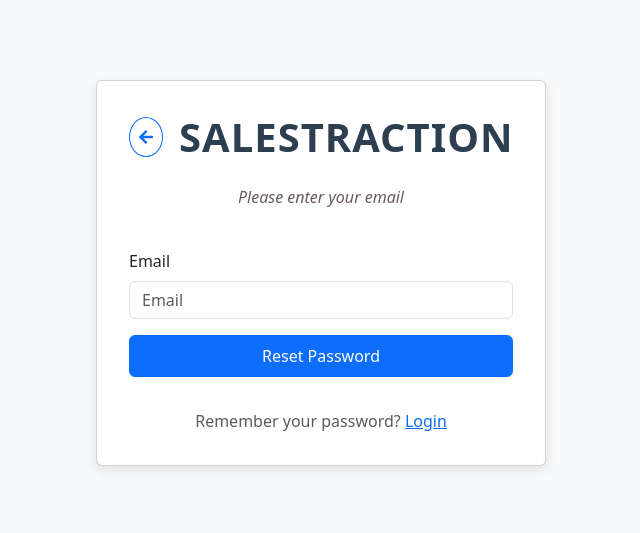
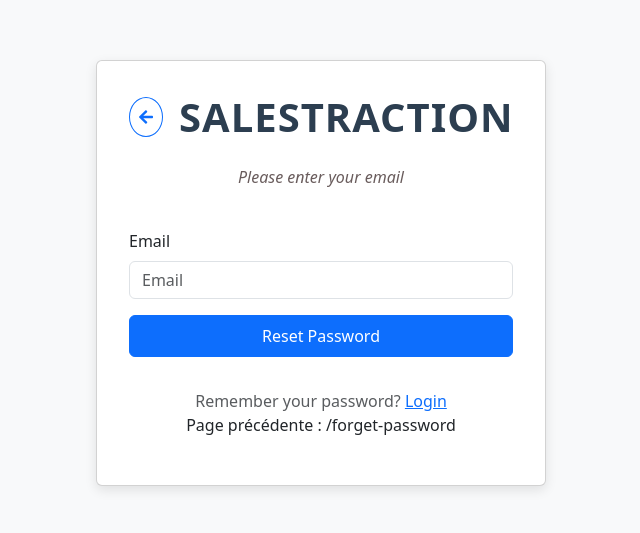
Before and after one commit to Landormi/SalesTraction, a React (Vite) app in the folder Front/salestraction-project/: page /forget-password in a window 1280 px wide. Shown: the part 159-692 px from the top of the page, without its empty margins (319-959 px from the left). Built offline with nearby package versions, Linux system fonts and the light colour scheme.

Commit message:
Recuperation de page precedents

```diff
--- a/Front/salestraction-project/src/App.jsx
+++ b/Front/salestraction-project/src/App.jsx
@@ -1,4 +1,5 @@
 import { BrowserRouter as Router, Routes, Route } from 'react-router-dom';
+import { RouteHistoryProvider } from './RouteHistoryContext';
 import LoadingPage from './screens/Loading_page';
 import TalentLogin from './screens/TalentLogin'; // Ajoutez cet import
 import StartupLogin from './screens/StartupLogin'; // Ajoutez cet import
@@ -7,11 +8,13 @@ import TalentSignUp from './screens/TalentSignUp';
 import ForgetPassword from './screens/ForgetPassword';
 import VerifyOTP from './screens/VerifyOTP';
 
+
 import './App.css';
 
 function App() {
   return (
     <Router>
+      <RouteHistoryProvider>
         <Routes>
           <Route path="/" element={<LoadingPage />} />
           <Route path="/talent-login" element={<TalentLogin />} />
@@ -21,7 +24,9 @@ function App() {
           <Route path="/forget-password" element={<ForgetPassword />} />
           <Route path="/verify-otp" element={<VerifyOTP />} />
         </Routes>
+      </RouteHistoryProvider>
     </Router>
+
   );
 }
 
--- /dev/null
+++ b/Front/salestraction-project/src/RouteHistoryContext.jsx
@@ -0,0 +1,22 @@
+// RouteHistoryContext.js
+import { createContext, useEffect, useState } from 'react';
+import { useLocation } from 'react-router-dom';
+
+export const RouteHistoryContext = createContext();
+
+export function RouteHistoryProvider({ children }) {
+  const location = useLocation();
+  const [previousPath, setPreviousPath] = useState(null);
+  const [currentPath, setCurrentPath] = useState(location.pathname);
+
+  useEffect(() => {
+    setPreviousPath(currentPath);
+    setCurrentPath(location.pathname);
+  }, [location]);
+
+  return (
+    <RouteHistoryContext.Provider value={{ previousPath }}>
+      {children}
+    </RouteHistoryContext.Provider>
+  );
+}
--- a/Front/salestraction-project/src/screens/ForgetPassword.jsx
+++ b/Front/salestraction-project/src/screens/ForgetPassword.jsx
@@ -2,9 +2,12 @@ import 'bootstrap/dist/css/bootstrap.min.css';
 import { Link } from 'react-router-dom';
 import {FaArrowLeft } from 'react-icons/fa';
 import { useNavigate } from 'react-router-dom';
+import { useContext } from 'react';
+import { RouteHistoryContext } from '../RouteHistoryContext';
 
 
 function ForgetPassword() {
+  const { previousPath } = useContext(RouteHistoryContext);
   const navigate = useNavigate();
 
   return (
@@ -55,6 +58,9 @@ function ForgetPassword() {
             <span className="text-muted">Remember your password?</span>{' '}
             <Link to="/login" className="text-primary">Login</Link>
           </div>
+          <div>
+      <p>Page précédente : {previousPath || "Aucune"}</p>
+      </div>
         </form>
       </div>
     </div>
```
Lines whose indentation alone changed are shown as unchanged.
